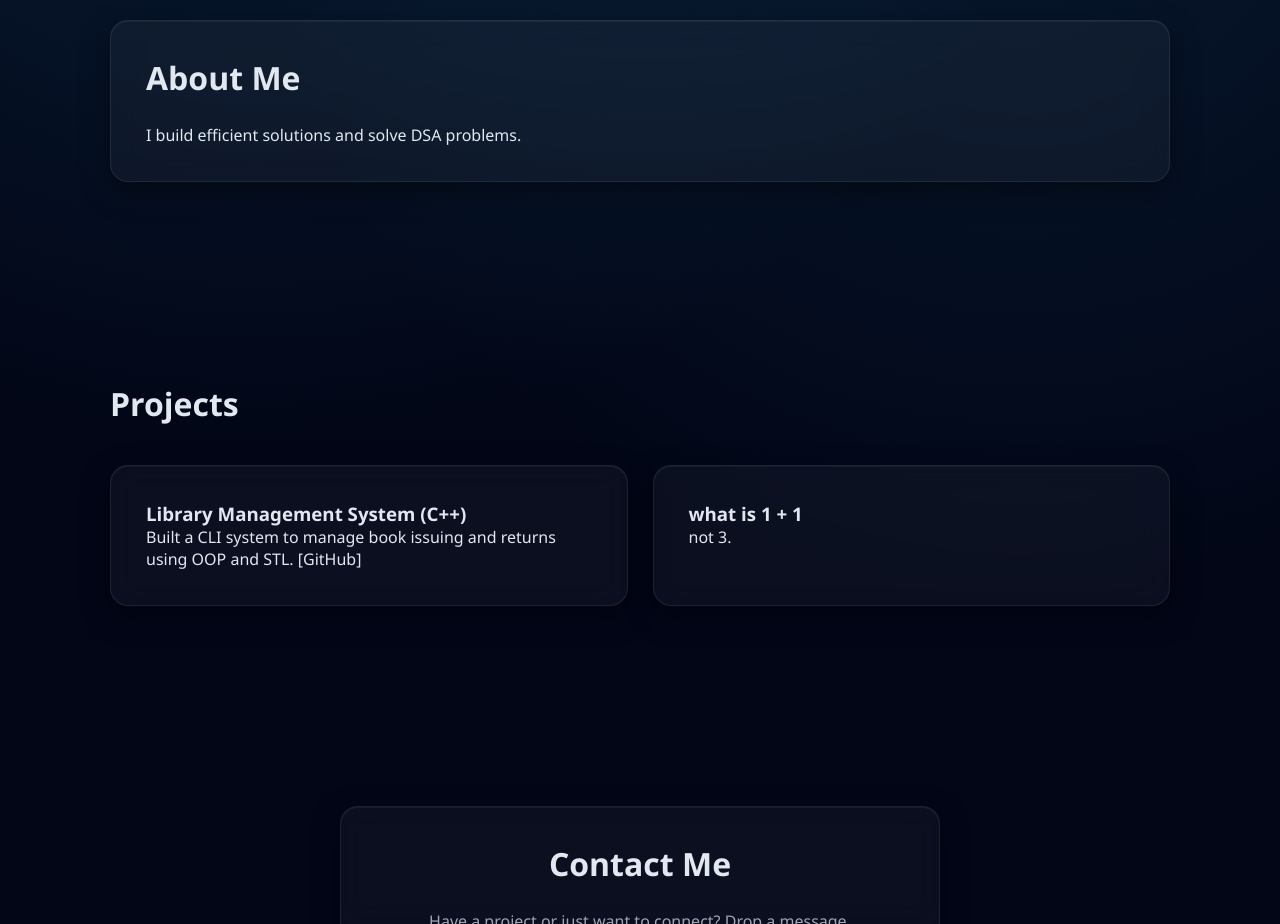
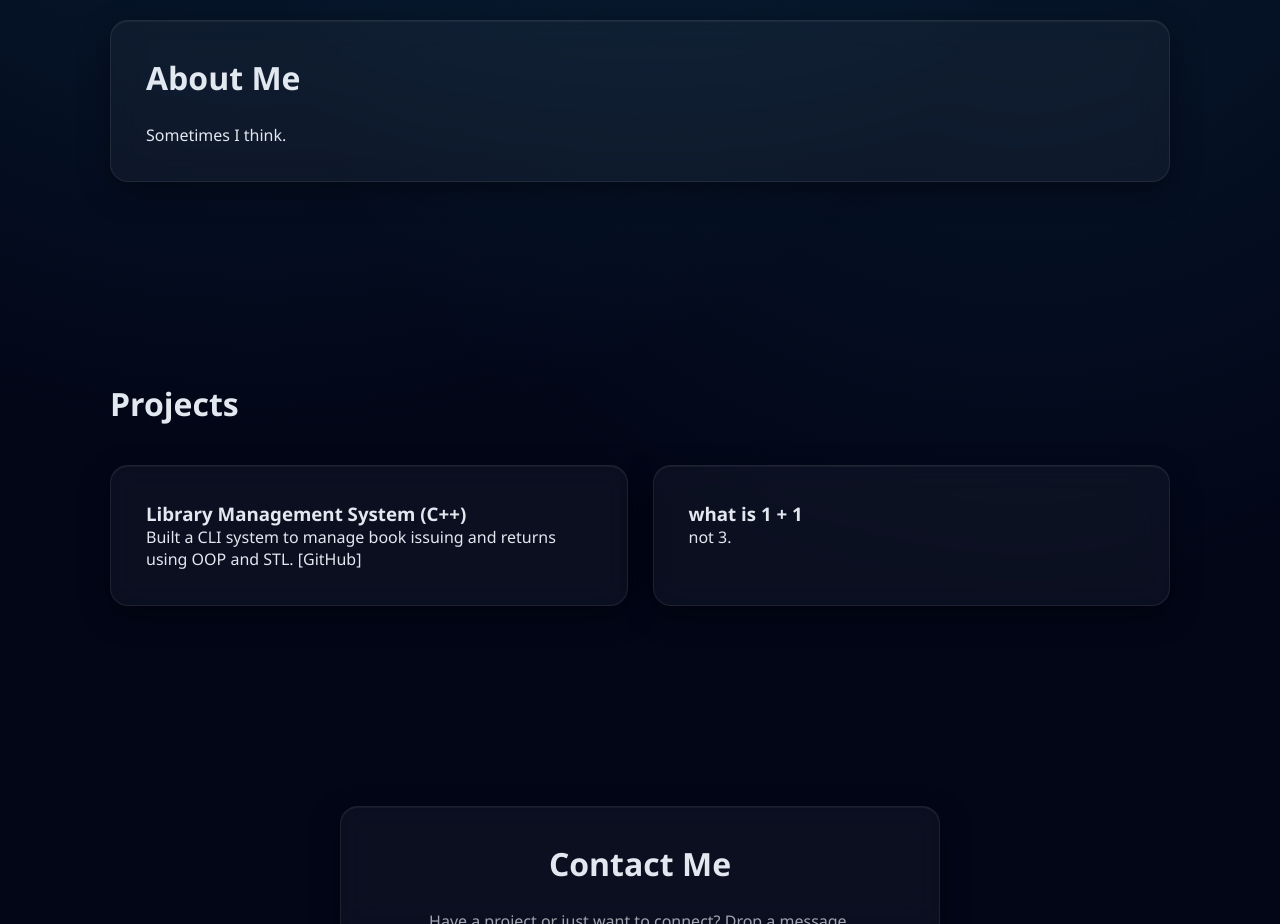
Before and after one commit to itisbot21/portfolio, a React (Vite) app: page / in a window 1280 px wide. Shown: the part 880-1804 px from the top of the page. Built offline with nearby package versions, Linux system fonts and the light colour scheme.

Commit message:
sometimes i think

```diff
--- a/src/components/About.jsx
+++ b/src/components/About.jsx
@@ -4,7 +4,7 @@ export default function About() {
             <div className="container">
                 <div className="glass">
                     <h2>About Me</h2>
-                    <p>I build efficient solutions and solve DSA problems.</p>
+                    <p>Sometimes I think.</p>
                 </div>
             </div>
         </section>
```
